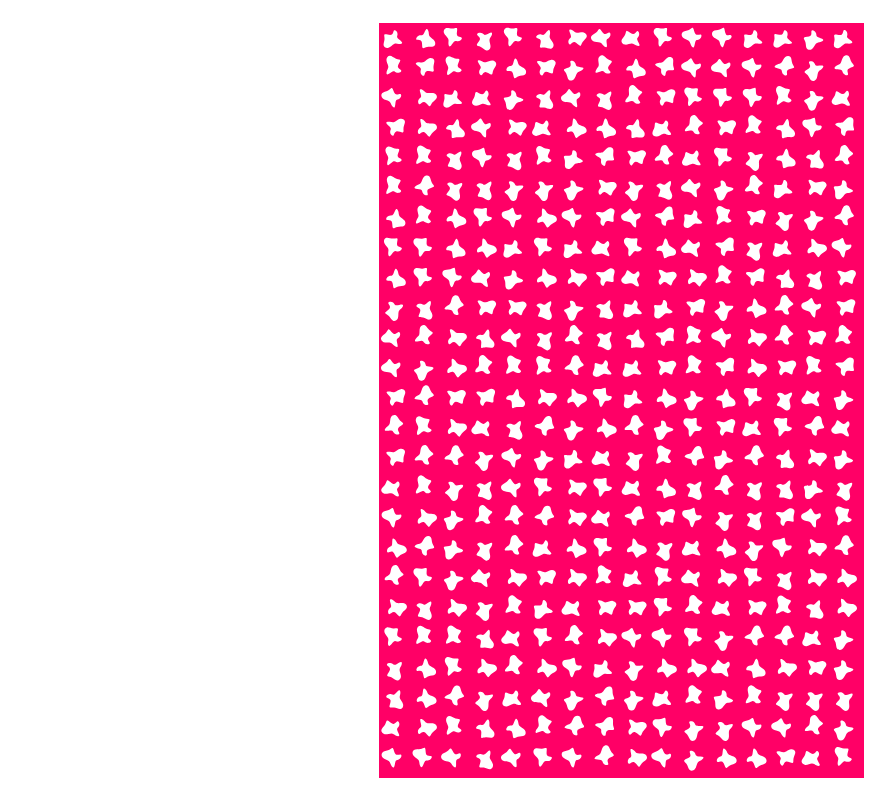
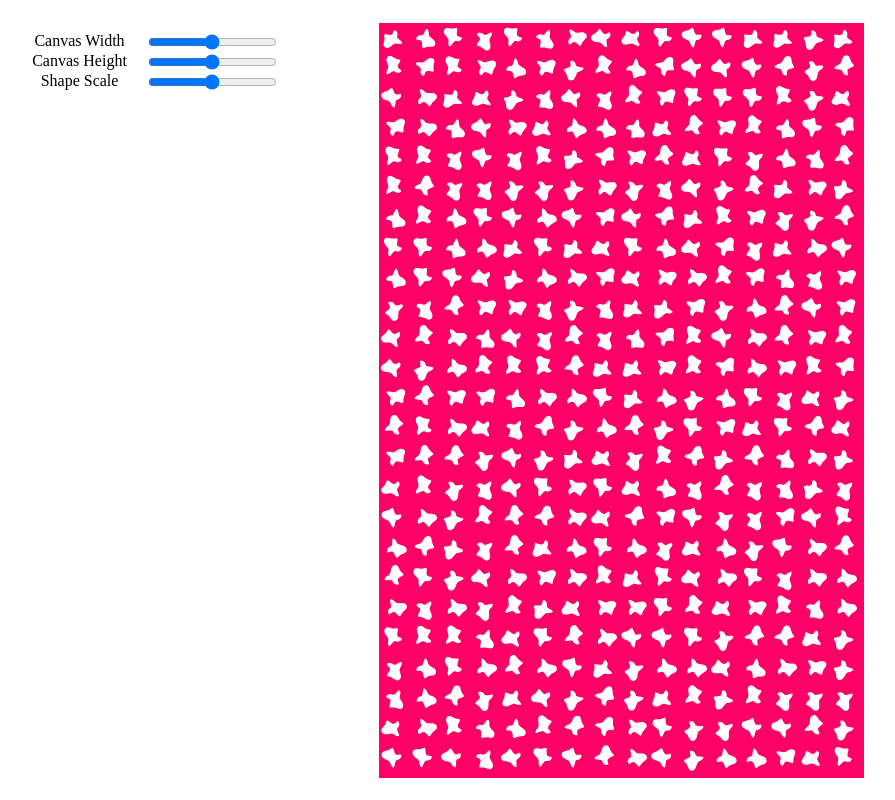
Before and after one commit to morgan-sam/Pattern-Generator, a React (Create React App) app: page / in a window 1280 px wide. Shown: the whole page, without its empty margins (19-914 px from the left). Built offline with nearby package versions, Linux system fonts and the light colour scheme.

Commit message:
Slider skeleton container

```diff
--- a/src/App.js
+++ b/src/App.js
@@ -27,6 +27,14 @@ const App = () => {
 
   return (
     <div className="app">
+      <div className="slider-container">
+        <span>Canvas Width</span>
+        <input type="range" min="1" max="100" value="50" class="slider" />
+        <span>Canvas Height</span>
+        <input type="range" min="1" max="100" value="50" class="slider" />
+        <span>Shape Scale</span>
+        <input type="range" min="1" max="100" value="50" class="slider" />
+      </div>
       <canvas
         id="myCanvas"
         width={params.canvas_width}
--- a/src/app.css
+++ b/src/app.css
@@ -8,3 +8,16 @@
   align-items: center;
   justify-content: center;
 }
+
+.slider-container {
+  top: 0;
+  left: 0;
+  position: absolute;
+  display: grid;
+  grid-template-columns: repeat(2, 1fr);
+  margin: 2rem;
+}
+
+.slider-container > * {
+  text-align: center;
+}
```
